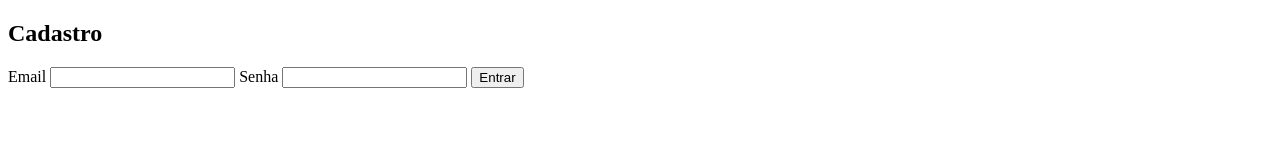
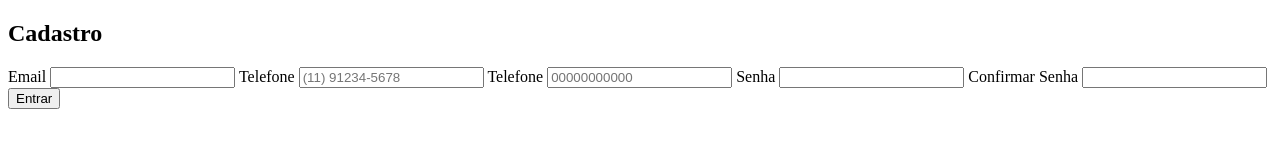
Before and after one commit to Davisantos05/Aulas---IW., a plain HTML site: page Cadastro/index.html in a window 1280 px wide. Drawn offline with Linux system fonts and the light colour scheme.

Commit message:
Add files via upload
cadastro completo

```diff
--- a/Cadastro/index.html
+++ b/Cadastro/index.html
@@ -17,8 +17,17 @@
 <label for="email"> Email </label>
 <input type="email" id="email" name="email" required/>
 
+<label for="telefone"> Telefone</label>
+<input type="tel" id="telefone" name="telefone" placeholder="(11) 91234-5678" required/>
+
+<label for="cpf"> Telefone</label>
+<input type="text" id="cpf" name="cpf" placeholder="00000000000" required/>
+
 <label for="senha"> Senha</label>
 <input type="password" id="Senha" name="Senha" required/>
+
+<label for="confirmaSenha">Confirmar Senha</label>
+<input type="password" id="confirmaSenha" name="ConfirmaSenha" required/>
 
 <button type="submit">Entrar</button>
 
```
